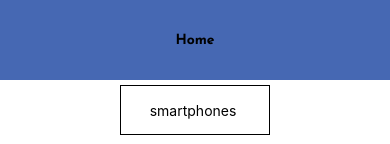
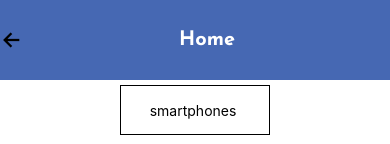
Before and after one commit to ManuelForneri/React-nativ, a React Native app: screen / in a window 390 px wide. Shown: the top 144 px of the page. Built offline with nearby package versions, Linux system fonts and the light colour scheme.

Commit message:
Actualizacion

```diff
--- a/App.jsx
+++ b/App.jsx
@@ -3,7 +3,7 @@ import { View, StyleSheet } from "react-native";
 import TopBarTask from "./src/Components/TopBarTask";
 import ModalDeleteConfirm from "./src/Components/ModalDeleteConfirm";
 import TaskList from "./src/Components/TaskList";
-import Header from "./src/Components/Header";
+
 import Categories from "./src/Components/Categories";
 import Home from "./src/Screens/Home";
 import ItemListCategories from "./src/Screens/ItemListCategories";
@@ -52,7 +52,10 @@ const App = () => {
         setTasks={setTasks}
       /> */}
       {categorySelect ? (
-        <ItemListCategories categorySelect={categorySelect} />
+        <ItemListCategories
+          categorySelect={categorySelect}
+          setCategorySelect={setCategorySelect}
+        />
       ) : (
         <Home setCategorySelect={setCategorySelect} />
       )}
--- /dev/null
+++ b/src/Components/AppHeader.jsx
@@ -0,0 +1,39 @@
+import React from "react";
+import { View, Text, StyleSheet, Pressable } from "react-native";
+import { Ionicons } from "@expo/vector-icons";
+
+const AppHeader = ({ title = "Prueba", setCategorySelect }) => {
+  return (
+    <View style={styles.container}>
+      <Pressable onPress={() => setCategorySelect("")}>
+        <Ionicons name="arrow-back" size={24} color="black" />
+      </Pressable>
+      <View style={styles.titleContainer}>
+        <Text style={styles.titleFont}>{title}</Text>
+      </View>
+    </View>
+  );
+};
+
+export default AppHeader;
+
+const styles = StyleSheet.create({
+  container: {
+    backgroundColor: "#4668B3",
+    height: 80,
+    justifyContent: "center",
+    alignItems: "center",
+    flexDirection: "row",
+  },
+  titleContainer: {
+    flex: 1,
+    justifyContent: "center",
+    alignItems: "center",
+  },
+  titleFont: {
+    fontFamily: "Josefin",
+    color: "#fff",
+    fontSize: 20,
+    fontWeight: "bold",
+  },
+});
--- a/src/Components/Header.jsx
+++ /dev/null
@@ -1,24 +0,0 @@
-import { StyleSheet, Text, View } from "react-native";
-import React from "react";
-
-const Header = ({ title = "Prueba" }) => {
-  return (
-    <View style={styles.container}>
-      <Text style={styles.titleFont}>{title}</Text>
-    </View>
-  );
-};
-
-export default Header;
-
-const styles = StyleSheet.create({
-  container: {
-    backgroundColor: "#4668B3",
-    height: 80,
-    justifyContent: "center",
-    alignItems: "center",
-  },
-  titleFont: {
-    fontFamily: "Josefin",
-  },
-});
--- a/src/Screens/Home.jsx
+++ b/src/Screens/Home.jsx
@@ -1,12 +1,12 @@
-import { StyleSheet, Text, View } from "react-native";
 import React from "react";
-import Header from "../Components/Header";
+import { StyleSheet } from "react-native";
+import AppHeader from "../Components/AppHeader";
 import Categories from "../Components/Categories";
 
 const Home = ({ setCategorySelect }) => {
   return (
     <>
-      <Header title="Home" />
+      <AppHeader title="Home" setCategorySelect={setCategorySelect} />
       <Categories setCategorySelect={setCategorySelect} />
     </>
   );
--- a/src/Screens/ItemListCategories.jsx
+++ b/src/Screens/ItemListCategories.jsx
@@ -1,11 +1,11 @@
 import React, { useEffect, useState } from "react";
-import { FlatList, StyleSheet, Text, View } from "react-native";
-import Header from "../Components/Header";
+import { FlatList, StyleSheet } from "react-native";
+import AppHeader from "../Components/AppHeader";
 import SearchBar from "../Components/SearchBar";
+import TaskItem from "../Components/TaskItem";
 import allTasks from "../Data/products.json";
-import TaskItem from "../Components/TaskItem";
 
-const ItemListCategories = ({ categorySelect }) => {
+const ItemListCategories = ({ categorySelect, setCategorySelect }) => {
   const [keyword, setKeyword] = useState("");
   const [tasks, setTasks] = useState(allTasks);
 
@@ -28,7 +28,10 @@ const ItemListCategories = ({ categorySelect }) => {
 
   return (
     <>
-      <Header title="ItemListCategories" />
+      <AppHeader
+        title="ItemListCategories"
+        setCategorySelect={setCategorySelect}
+      />
       <SearchBar setKeyword={setKeyword} />
       <FlatList
         style={styles.container}
```
